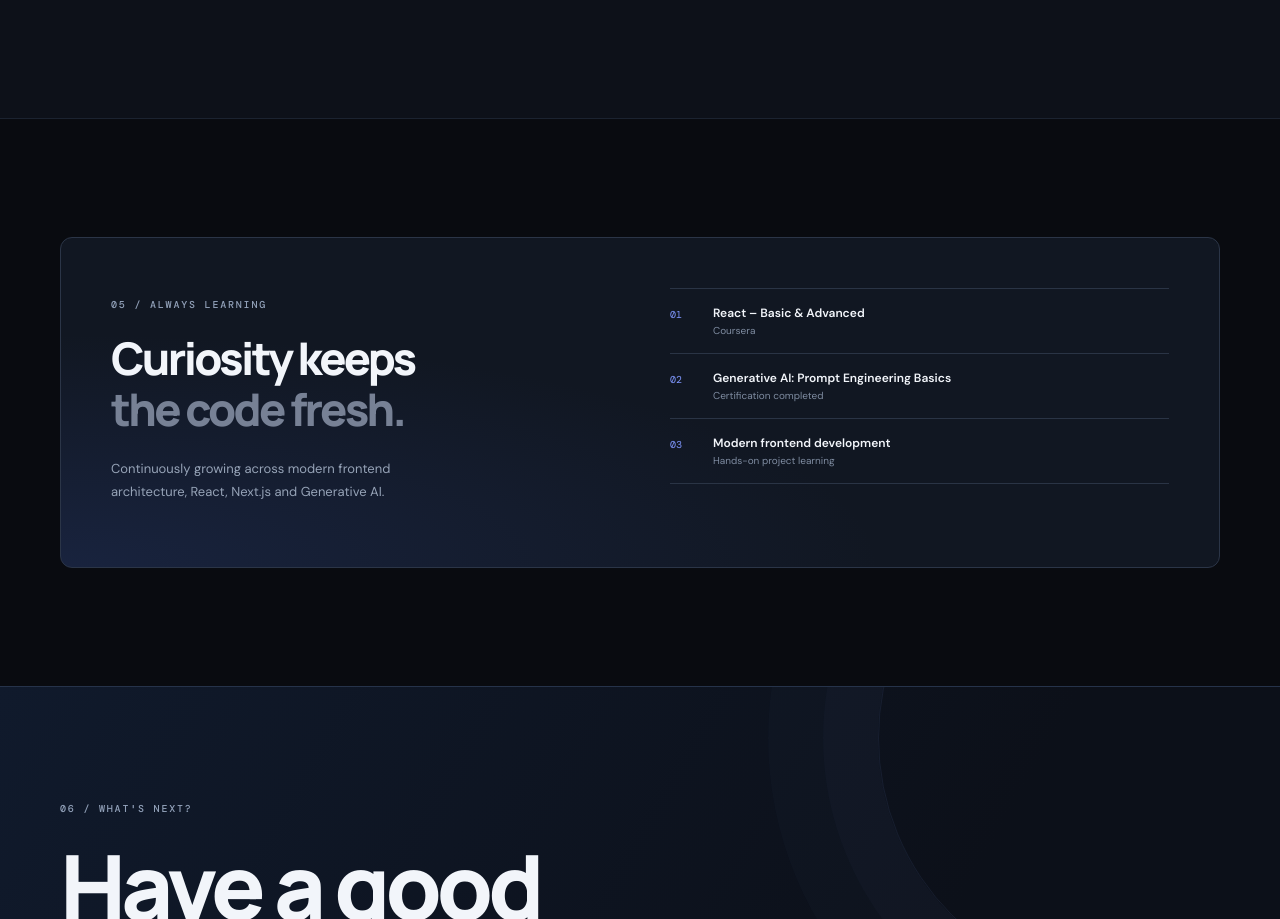
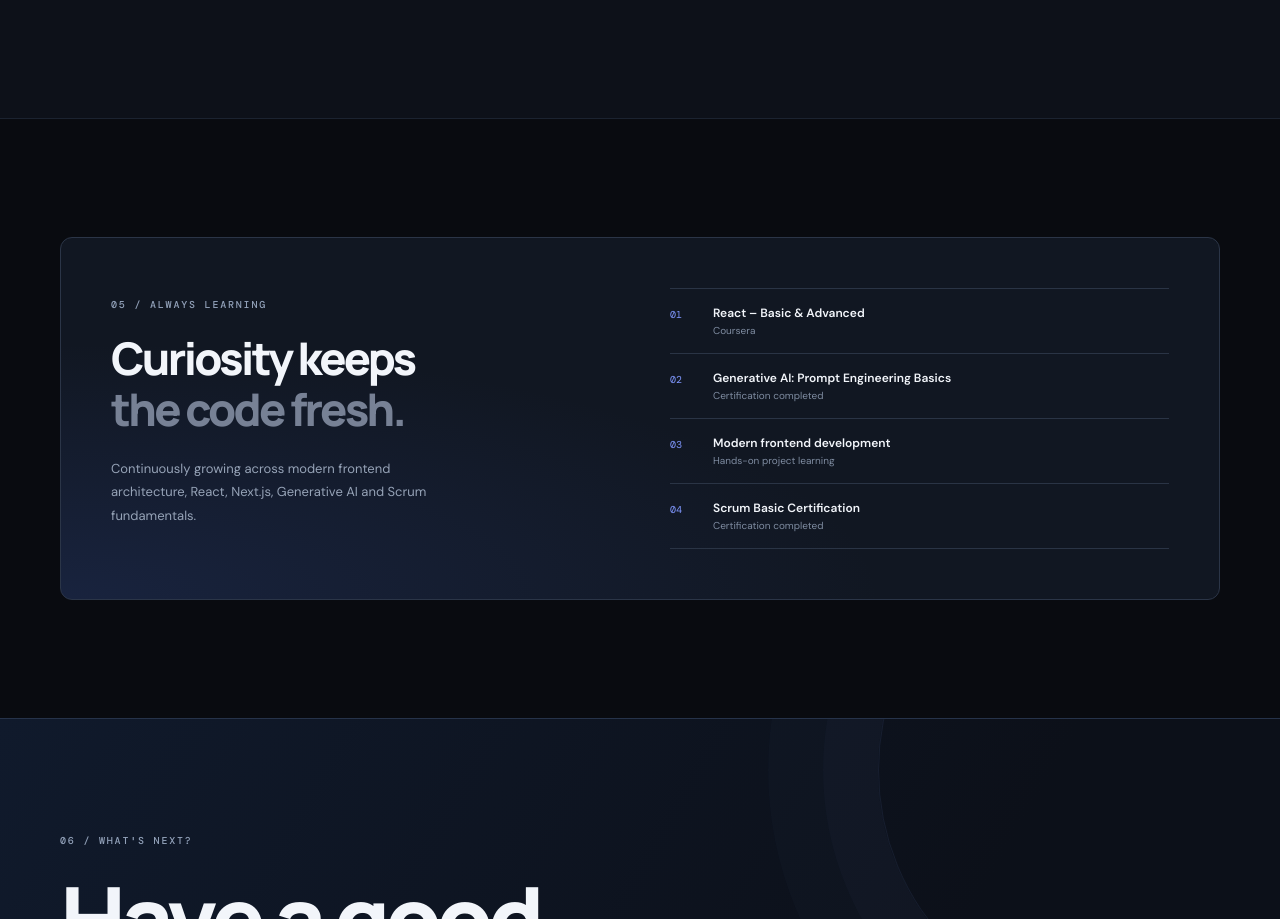
Before and after one commit to sweta91/sweta.ui, a Next.js app: page / in a window 1280 px wide. Shown: the part 3917-4836 px from the top of the page. Built offline with nearby package versions, Linux system fonts and the light colour scheme.

Commit message:
Update learning section with new certifications
Added Scrum Basic Certification to the learning section.

```diff
--- a/src/components/portfolio.tsx
+++ b/src/components/portfolio.tsx
@@ -120,7 +120,49 @@ export default function Portfolio() {
 
       <section className="section section-alt" id="work"><div className="wrap"><div className="section-heading row-heading"><div><p className="eyebrow">04 / SELECTED WORK</p><h2>Some things I’ve<br/><span className="muted">been building.</span></h2></div><p className="heading-note">A selection of hands-on projects that show my approach to product UI and frontend development.</p></div><div className="projects-grid">{projects.map(project => <article className={`project-card ${project.tone}`} key={project.number}><div className="project-art"><span className="project-number">/{project.number}</span><div className="art-orbit art-orbit-one"/><div className="art-orbit art-orbit-two"/><div className="art-window"><div className="art-window-head"><span/><span/><span/></div><div className="art-window-body"><div className="art-sidebar"/><div className="art-content"><div/><div/><div/><div/></div></div></div><span className="project-status">{project.status}</span></div><div className="project-info"><p className="project-type">{project.type}</p><div className="project-title-row"><h3>{project.name}</h3><a href={project.href} target="_blank" rel="noreferrer" aria-label={`Open ${project.name}`}><ArrowUpRight size={19}/></a></div><p className="project-description">{project.description}</p><div className="project-tags">{project.tags.map(tag => <span key={tag}>{tag}</span>)}</div></div></article>)}</div></div></section>
 
-      <section className="section wrap" id="learning"><div className="learning-card"><div><p className="eyebrow">05 / ALWAYS LEARNING</p><h2>Curiosity keeps<br/><span className="muted">the code fresh.</span></h2><p>Continuously growing across modern frontend architecture, React, Next.js and Generative AI.</p></div><div className="learning-list"><div><span>01</span><b>React – Basic & Advanced</b><small>Coursera</small></div><div><span>02</span><b>Generative AI: Prompt Engineering Basics</b><small>Certification completed</small></div><div><span>03</span><b>Modern frontend development</b><small>Hands-on project learning</small></div></div></div></section>
+
+<section className="section wrap" id="learning">
+  <div className="learning-card">
+    <div>
+      <p className="eyebrow">05 / ALWAYS LEARNING</p>
+      <h2>
+        Curiosity keeps<br />
+        <span className="muted">the code fresh.</span>
+      </h2>
+      <p>
+        Continuously growing across modern frontend architecture,
+        React, Next.js, Generative AI and Scrum fundamentals.
+      </p>
+    </div>
+
+    <div className="learning-list">
+      <div>
+        <span>01</span>
+        <b>React – Basic &amp; Advanced</b>
+        <small>Coursera</small>
+      </div>
+
+      <div>
+        <span>02</span>
+        <b>Generative AI: Prompt Engineering Basics</b>
+        <small>Certification completed</small>
+      </div>
+
+      <div>
+        <span>03</span>
+        <b>Modern frontend development</b>
+        <small>Hands-on project learning</small>
+      </div>
+
+      <div>
+        <span>04</span>
+        <b>Scrum Basic Certification</b>
+        <small>Certification completed</small>
+      </div>
+    </div>
+  </div>
+</section>
+
 
 
 <section className="contact-section" id="contact">
```
